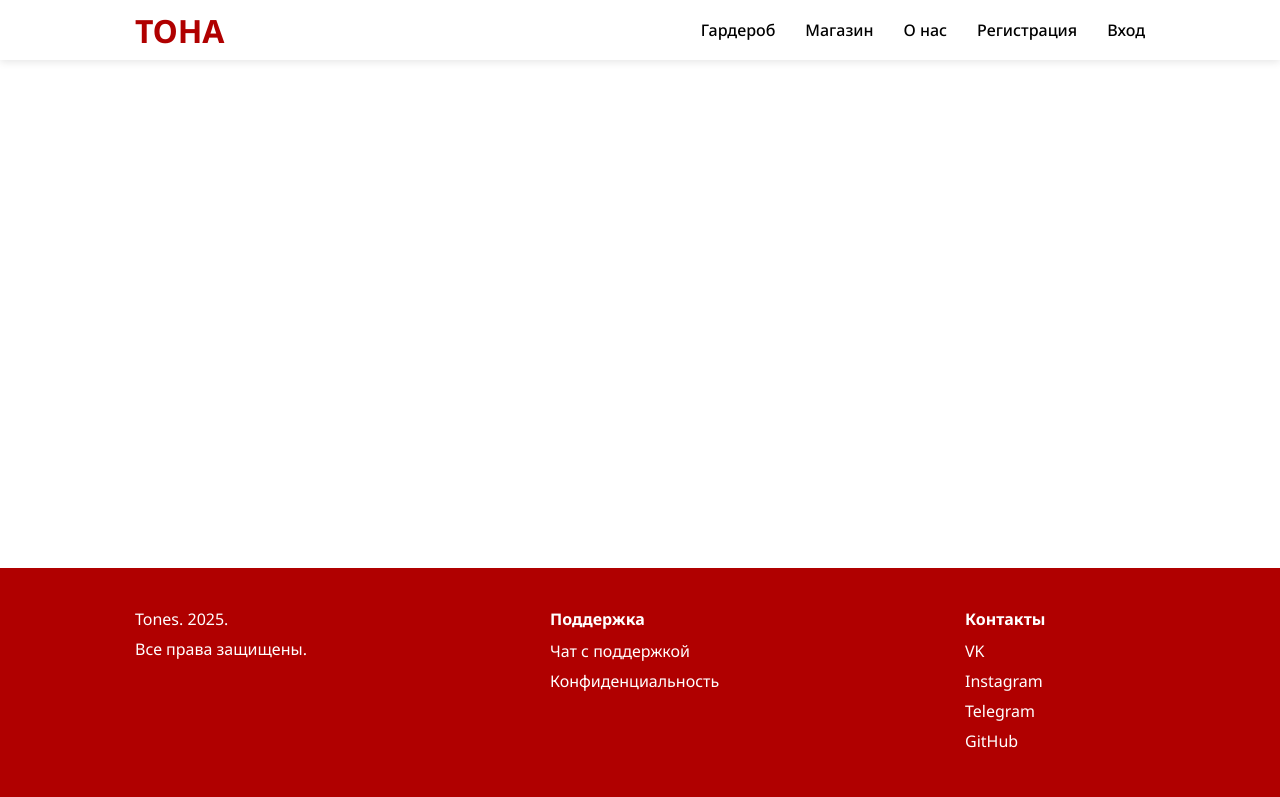
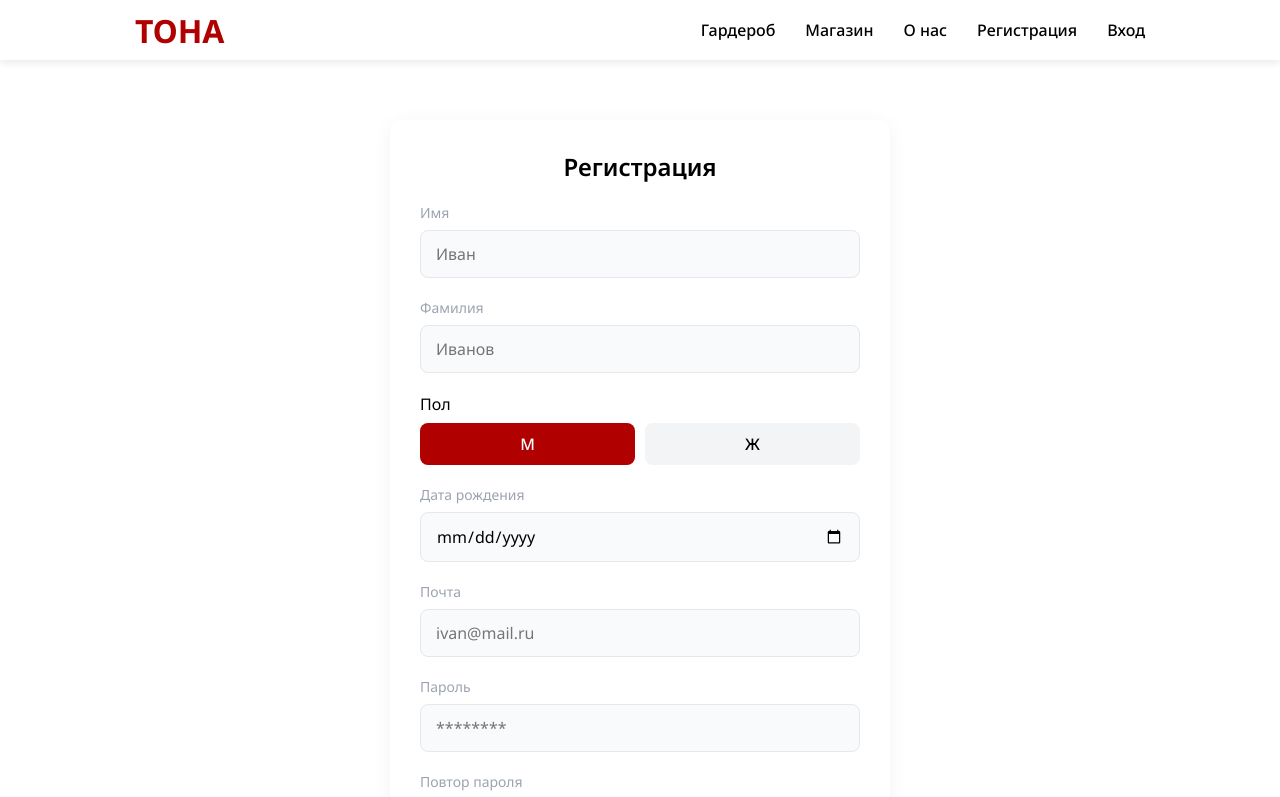
Before and after one commit to lnnsss/tones-frontend, a React (Vite) app: page /registration in a window 1280 px wide. Shown: the top 797 px of the page. Built offline with nearby package versions, Linux system fonts and the light colour scheme; a web font is replaced by a local one.

Commit message:
registration and login pages added

```diff
--- a/src/components/Login/index.tsx
+++ b/src/components/Login/index.tsx
@@ -1,9 +1,42 @@
-import React from 'react';
+import React, { useState } from 'react';
+import { Link } from 'react-router-dom';
+import s from "./styles.module.css";
+import FormField from "../UI/FormField.tsx";
 
 const Login = () => {
+    const [email, setEmail] = useState("");
+    const [password, setPassword] = useState("");
+
     return (
-        <div>
+        <div className={s.login}>
+            <div className={`__container ${s.login__container}`}>
+                <form className={s.form}>
+                    <h3>Вход</h3>
 
+                    <FormField
+                        title="email"
+                        text="Почта"
+                        type="email"
+                        placeholder="ivan@mail.ru"
+                        value={email}
+                        onChange={(e) => setEmail(e.target.value)}
+                    />
+                    <FormField
+                        title="password"
+                        text="Пароль"
+                        type="password"
+                        placeholder="********"
+                        value={password}
+                        onChange={(e) => setPassword(e.target.value)}
+                    />
+
+                    <button type="submit" className={s.submitButton}>Войти</button>
+
+                    <p className={s.regLink}>
+                        Ещё нет аккаунта? <Link to="/registration">Зарегистрироваться</Link>
+                    </p>
+                </form>
+            </div>
         </div>
     );
 };
--- /dev/null
+++ b/src/components/Login/styles.module.css
@@ -0,0 +1,58 @@
+.login {
+    height: 100%;
+    width: 100%;
+    margin: 60px 0;
+}
+
+.login__container {
+    height: 100%;
+    display: flex;
+    flex-direction: column;
+    align-items: center;
+    justify-content: center;
+}
+
+.form {
+    display: flex;
+    flex-direction: column;
+    gap: 20px;
+    width: 100%;
+    max-width: 500px;
+    background-color: var(--white);
+    padding: 30px;
+    border-radius: 12px;
+    box-shadow: 0 4px 20px rgba(0, 0, 0, 0.05);
+    margin: 60px 0 20px 0;
+}
+
+.form h3 {
+    font-size: 24px;
+    font-weight: 600;
+    text-align: center;
+}
+
+.submitButton {
+    padding: 12px 20px;
+    background-color: var(--mainColor);
+    color: var(--white);
+    border-radius: 8px;
+    font-weight: 600;
+    font-size: 16px;
+    transition: 0.3s;
+}
+
+.submitButton:hover {
+    background-color: #900000;
+}
+
+.regLink {
+    font-size: 14px;
+    text-align: center;
+    color: var(--grey);
+}
+
+.regLink a {
+    color: var(--mainColor);
+    font-weight: 600;
+    margin-left: 5px;
+}
--- /dev/null
+++ b/src/components/Registration/components/GenderSelector.tsx
@@ -0,0 +1,28 @@
+import React from 'react';
+import s from "../styles.module.css";
+
+const GenderSelector = ({gender, setGender}) => {
+    return (
+        <div className={s.genderSelector}>
+            <span>Пол</span>
+            <div className={s.genderButtons}>
+                <button
+                    type="button"
+                    className={`${s.genderButton} ${gender === 'М' ? s.active : ''}`}
+                    onClick={() => setGender("М")}
+                >
+                    М
+                </button>
+                <button
+                    type="button"
+                    className={`${s.genderButton} ${gender === 'Ж' ? s.active : ''}`}
+                    onClick={() => setGender("Ж")}
+                >
+                    Ж
+                </button>
+            </div>
+        </div>
+    );
+};
+
+export default GenderSelector;
--- a/src/components/Registration/index.tsx
+++ b/src/components/Registration/index.tsx
@@ -1,9 +1,81 @@
-import React from 'react';
+import React, { useState } from 'react';
+import { Link } from 'react-router-dom';
+import s from "./styles.module.css";
+import FormField from "../UI/FormField.tsx";
+import GenderSelector from "./components/GenderSelector.tsx";
 
 const Registration = () => {
+    const [name, setName] = useState("");
+    const [surname, setSurname] = useState("");
+    const [gender, setGender] = useState("М");
+    const [birthdate, setBirthdate] = useState("");
+    const [email, setEmail] = useState("");
+    const [password, setPassword] = useState("");
+    const [repeatPassword, setRepeatPassword] = useState("");
+
     return (
-        <div>
+        <div className={s.registration}>
+            <div className={`__container ${s.registration__container}`}>
+                <form className={s.form}>
+                    <h3>Регистрация</h3>
 
+                    <FormField
+                        title="name"
+                        text="Имя"
+                        placeholder="Иван"
+                        value={name}
+                        onChange={(e) => setName(e.target.value)}
+                    />
+                    <FormField
+                        title="surname"
+                        text="Фамилия"
+                        placeholder="Иванов"
+                        value={surname}
+                        onChange={(e) => setSurname(e.target.value)}
+                    />
+
+                    <GenderSelector gender={gender} setGender={setGender} />
+
+                    <FormField
+                        title="birthdate"
+                        text="Дата рождения"
+                        type="date"
+                        placeholder=""
+                        value={birthdate}
+                        onChange={(e) => setBirthdate(e.target.value)}
+                    />
+                    <FormField
+                        title="email"
+                        text="Почта"
+                        type="email"
+                        placeholder="ivan@mail.ru"
+                        value={email}
+                        onChange={(e) => setEmail(e.target.value)}
+                    />
+                    <FormField
+                        title="password"
+                        text="Пароль"
+                        type="password"
+                        placeholder="********"
+                        value={password}
+                        onChange={(e) => setPassword(e.target.value)}
+                    />
+                    <FormField
+                        title="repeatPassword"
+                        text="Повтор пароля"
+                        type="password"
+                        placeholder="********"
+                        value={repeatPassword}
+                        onChange={(e) => setRepeatPassword(e.target.value)}
+                    />
+
+                    <button type="submit" className={s.submitButton}>Зарегистрироваться</button>
+
+                    <p className={s.loginLink}>
+                        Уже есть аккаунт? <Link to="/login">Войти</Link>
+                    </p>
+                </form>
+            </div>
         </div>
     );
 };
--- /dev/null
+++ b/src/components/Registration/styles.module.css
@@ -0,0 +1,88 @@
+.registration {
+    height: 100%;
+    width: 100%;
+    margin: 60px 0;
+}
+
+.registration__container {
+    height: 100%;
+    display: flex;
+    flex-direction: column;
+    align-items: center;
+    justify-content: center;
+}
+
+.form {
+    display: flex;
+    flex-direction: column;
+    gap: 20px;
+    width: 100%;
+    max-width: 500px;
+    background-color: var(--white);
+    padding: 30px;
+    border-radius: 12px;
+    box-shadow: 0 4px 20px rgba(0, 0, 0, 0.05);
+    margin: 60px 0 20px 0;
+}
+
+.form h3 {
+    font-size: 24px;
+    font-weight: 600;
+    text-align: center;
+}
+
+.submitButton {
+    padding: 12px 20px;
+    background-color: var(--mainColor);
+    color: var(--white);
+    border-radius: 8px;
+    font-weight: 600;
+    font-size: 16px;
+    transition: 0.3s;
+}
+
+.submitButton:hover {
+    background-color: #900000;
+}
+
+.loginLink {
+    font-size: 14px;
+    text-align: center;
+    color: var(--grey);
+}
+
+.loginLink a {
+    color: var(--mainColor);
+    font-weight: 600;
+    margin-left: 5px;
+}
+
+.genderSelector {
+    display: flex;
+    flex-direction: column;
+    gap: 8px;
+}
+
+.genderButtons {
+    display: flex;
+    gap: 10px;
+}
+
+.genderButton {
+    flex: 1;
+    padding: 10px 0;
+    border-radius: 8px;
+    background-color: #f3f4f6;
+    color: var(--black);
+    font-weight: 500;
+    transition: 0.3s;
+}
+
+.genderButton:hover {
+    background-color: #e5e7eb;
+}
+
+.genderButton.active {
+    background-color: var(--mainColor);
+    color: var(--white);
+}
--- /dev/null
+++ b/src/components/UI/FormField.tsx
@@ -0,0 +1,35 @@
+import React from 'react';
+
+interface FormFieldProps {
+    title: string;
+    text: string;
+    type?: string;
+    placeholder: string;
+    value: string;
+    onChange: (e: React.ChangeEvent<HTMLInputElement>) => void;
+}
+
+const FormField: React.FC<FormFieldProps> = ({
+                                                 title,
+                                                 text,
+                                                 type = "text",
+                                                 placeholder,
+                                                 value,
+                                                 onChange
+                                             }) => {
+    return (
+        <div className="formField">
+            <label htmlFor={title}>{text}</label>
+            <input
+                type={type}
+                id={title}
+                name={title}
+                placeholder={placeholder}
+                value={value}
+                onChange={onChange}
+            />
+        </div>
+    );
+};
+
+export default FormField;
--- a/src/styles/App.css
+++ b/src/styles/App.css
@@ -0,0 +1,25 @@
+/*----formField-------------------------------------------*/
+
+.formField {
+    display: flex;
+    flex-direction: column;
+    gap: 8px;
+}
+
+.formField label {
+    font-size: 14px;
+    color: var(--grey);
+}
+
+.formField input {
+    padding: 12px 15px;
+    border-radius: 8px;
+    border: 1px solid #e5e7eb;
+    background-color: #f9fafb;
+    transition: border 0.3s;
+}
+
+.formField input:focus {
+    border-color: var(--mainColor);
+    background-color: #ffffff;
+}
```
